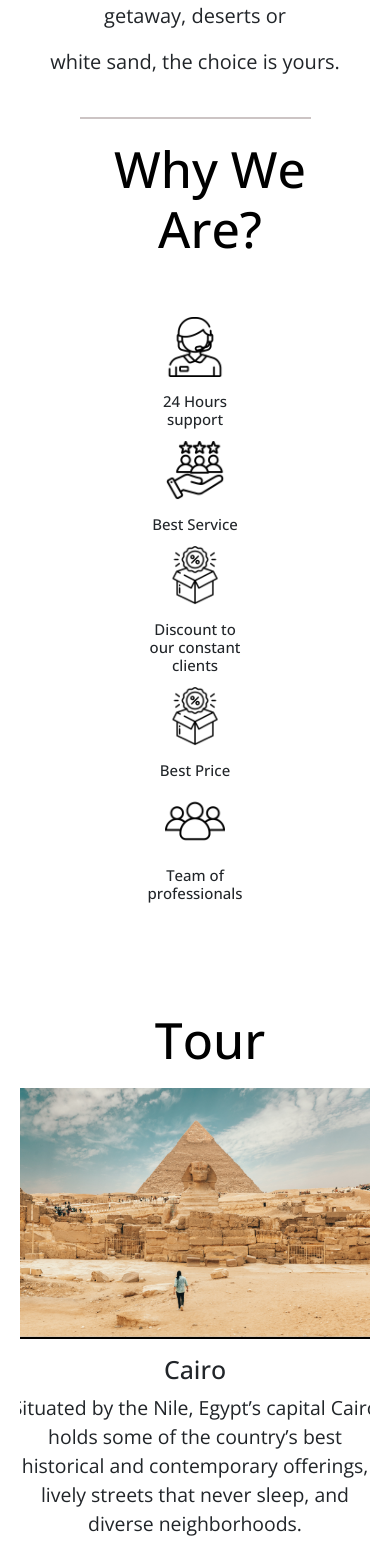
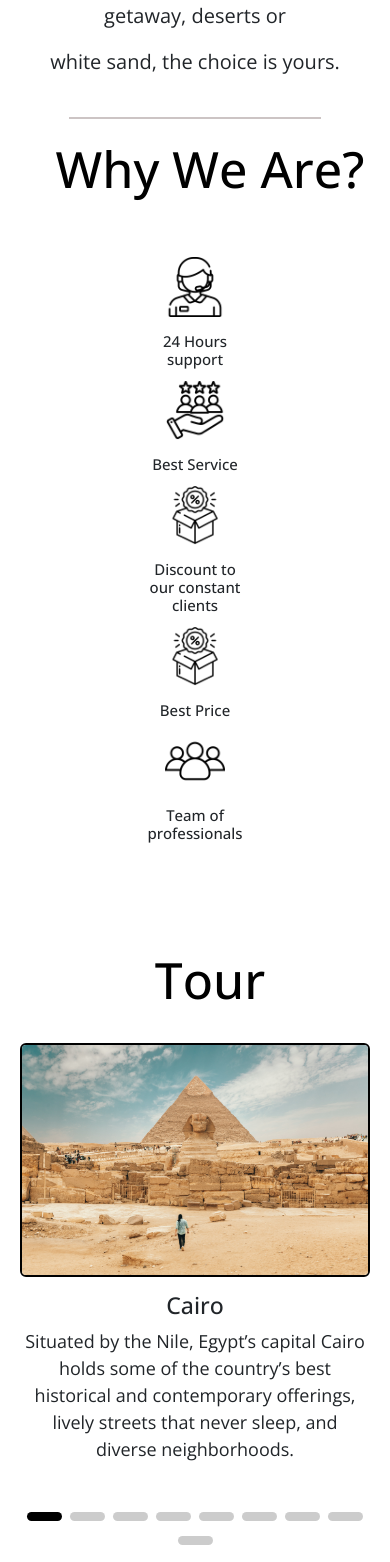
Before and after one commit to Mohamed-125/booking, a React (Vite) app: page / in a window 390 px wide. Shown: the part 1161-2723 px from the top of the page. Built offline with nearby package versions, Linux system fonts and the light colour scheme; no server answers.

Commit message:
first commit

```diff
--- a/src/components/Flight.css
+++ b/src/components/Flight.css
@@ -135,6 +135,9 @@
     height: 60px;
     font-size: 20px;
   }
+  .content {
+    padding-inline: 15px;
+  }
   .choose-tour-or-flight h3 {
     font-size: 14px !important;
   }
--- a/src/components/Review.css
+++ b/src/components/Review.css
@@ -5,6 +5,7 @@
 .special-heading {
   padding-bottom: 10px;
   font-size: 50px;
+  text-align: center;
   color: #000000;
   margin-left: 30px;
 }
@@ -121,9 +122,22 @@
   width: 100%;
   height: 100%;
 }
+.swiper-pagination-bullet {
+  width: 35px;
+  border-radius: 5px;
+  height: 9px;
+}
+.swiper-pagination-bullet-active {
+  background-color: black !important;
+}
 @media (max-width: 475) {
   .feedback {
     font-size: 16px;
+  }
+  .swiper-pagination-bullet {
+    width: 15px !important;
+    border-radius: 5px;
+    height: 7px;
   }
 }
 
@@ -148,11 +162,3 @@
   margin-bottom: 2.5rem;
   max-width: 500px;
 }
-.swiper-pagination-bullet {
-  width: 35px;
-  border-radius: 5px;
-  height: 9px;
-}
-.swiper-pagination-bullet-active {
-  background-color: black !important;
-}
--- a/src/components/Tour.css
+++ b/src/components/Tour.css
@@ -10,14 +10,18 @@
 .tour-container {
   margin-bottom: 30px;
 }
+.swiper-slide-active {
+  transform: scale(1.08) !important;
+  transition: 0.3s all ease;
+}
 
 @media (max-width: 774px) {
   .tour-container div > div * {
     text-align: center !important;
     padding: 0 !important;
   }
+  .swiper-slide-active {
+    transform: scale(1) !important;
+    transition: 0.3s all ease;
+  }
 }
-.swiper-slide-active {
-  transform: scale(1.08) !important;
-  transition: 0.3s all ease;
-}
```
